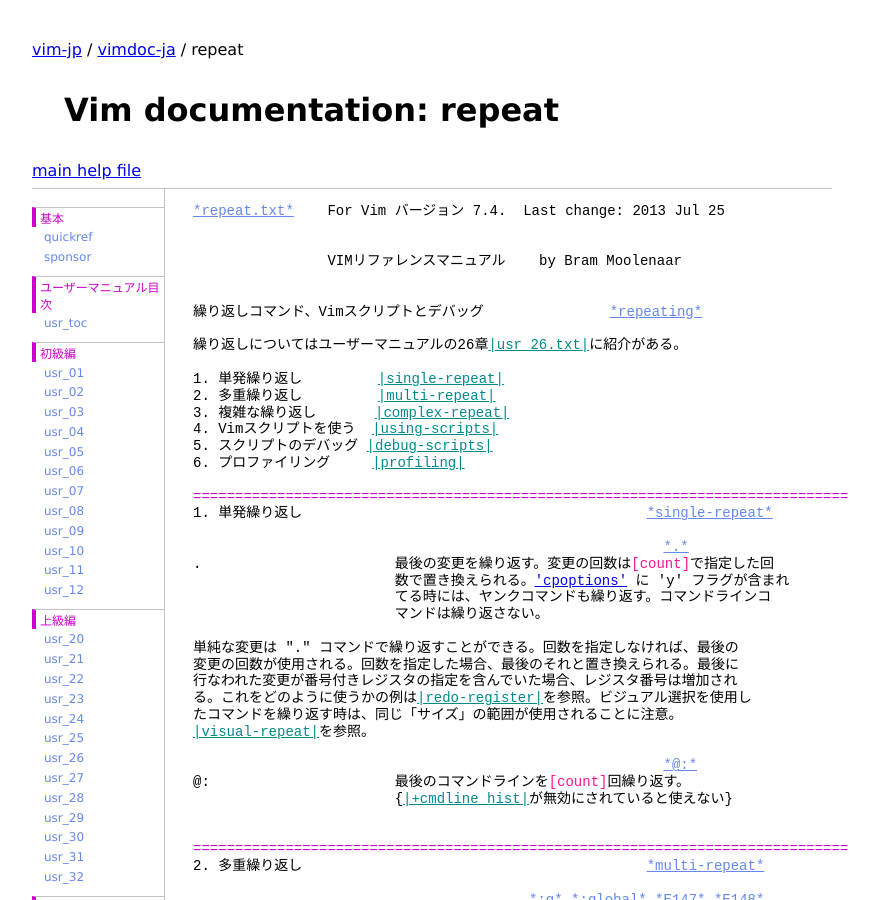
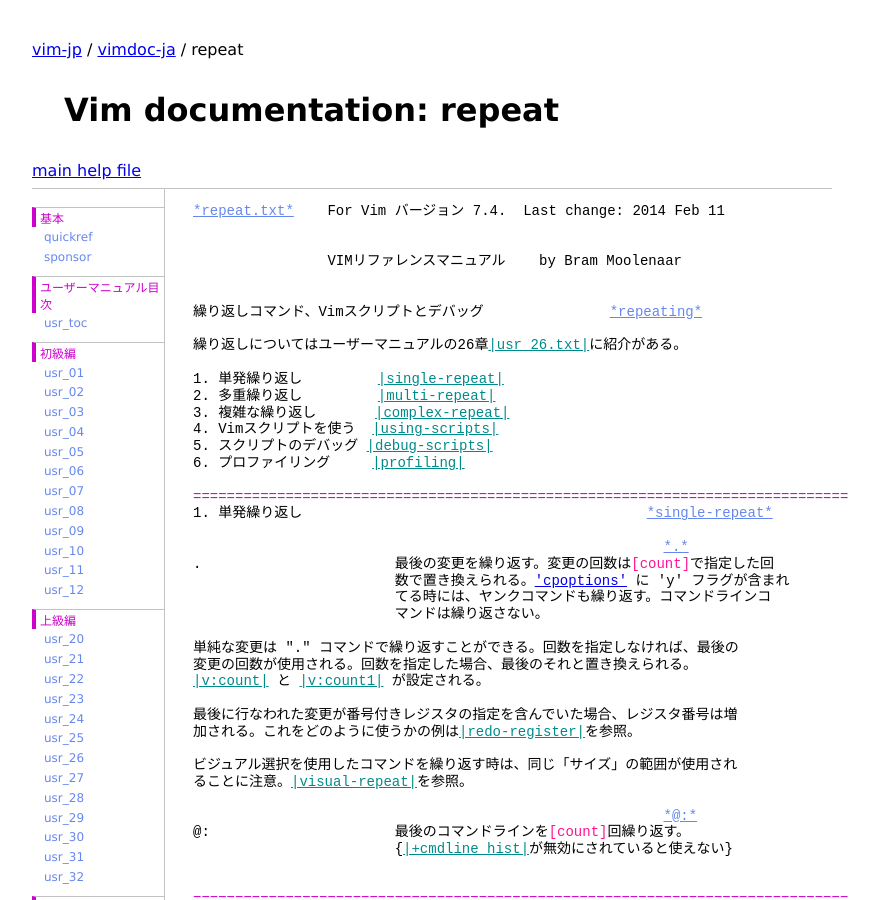
Before and after one commit to vim-jp/vimdoc-ja, a Jekyll site: the page built from repeat.html, in a window 1280 px wide and 900 px high. Shown: the whole window, without its empty margins (208-1087 px from the left). Built offline with Jekyll 4.4.1, drawn with Linux system fonts in a browser that asks for light colours; nearby versions of some CDN libraries; Markdown is read by kramdown in place of the engine named in the settings; comment, search, counter and statistics services are not loaded.

Commit message:
Deployed vim-jp/vimdoc-ja@bc9bb943caf3881fafe07d29f4bf7df24d049085 by ixeris.kaoriya.net

```diff
--- a/repeat.html
+++ b/repeat.html
@@ -3,7 +3,7 @@
 helpname: 'repeat'
 ---
 <div id='vimCodeElement'>
-<a class="Constant" href="repeat.html" name="repeat.txt">*repeat.txt*</a>&nbsp;&nbsp;&nbsp;&nbsp;For Vim バージョン 7.4.&nbsp;&nbsp;Last change: 2013 Jul 25<br>
+<a class="Constant" href="repeat.html" name="repeat.txt">*repeat.txt*</a>&nbsp;&nbsp;&nbsp;&nbsp;For Vim バージョン 7.4.&nbsp;&nbsp;Last change: 2014 Feb 11<br>
 <br>
 <br>
 &nbsp;&nbsp;&nbsp;&nbsp;&nbsp;&nbsp;&nbsp;&nbsp;&nbsp;&nbsp;&nbsp;&nbsp;&nbsp;&nbsp;&nbsp;&nbsp;VIMリファレンスマニュアル&nbsp;&nbsp;&nbsp;&nbsp;by Bram Moolenaar<br>
@@ -30,11 +30,14 @@
 &nbsp;&nbsp;&nbsp;&nbsp;&nbsp;&nbsp;&nbsp;&nbsp;&nbsp;&nbsp;&nbsp;&nbsp;&nbsp;&nbsp;&nbsp;&nbsp;&nbsp;&nbsp;&nbsp;&nbsp;&nbsp;&nbsp;&nbsp;&nbsp;マンドは繰り返さない。<br>
 <br>
 単純な変更は &quot;.&quot; コマンドで繰り返すことができる。回数を指定しなければ、最後の<br>
-変更の回数が使用される。回数を指定した場合、最後のそれと置き換えられる。最後に<br>
-行なわれた変更が番号付きレジスタの指定を含んでいた場合、レジスタ番号は増加され<br>
-る。これをどのように使うかの例は<a class="Identifier" href="undo.html#redo-register">|redo-register|</a>を参照。ビジュアル選択を使用し<br>
-たコマンドを繰り返す時は、同じ「サイズ」の範囲が使用されることに注意。<br>
-<a class="Identifier" href="visual.html#visual-repeat">|visual-repeat|</a>を参照。<br>
+変更の回数が使用される。回数を指定した場合、最後のそれと置き換えられる。<br>
+<a class="Identifier" href="eval.html#v:count">|v:count|</a>&nbsp;と&nbsp;<a class="Identifier" href="eval.html#v:count1">|v:count1|</a>&nbsp;が設定される。<br>
+<br>
+最後に行なわれた変更が番号付きレジスタの指定を含んでいた場合、レジスタ番号は増<br>
+加される。これをどのように使うかの例は<a class="Identifier" href="undo.html#redo-register">|redo-register|</a>を参照。<br>
+<br>
+ビジュアル選択を使用したコマンドを繰り返す時は、同じ「サイズ」の範囲が使用され<br>
+ることに注意。<a class="Identifier" href="visual.html#visual-repeat">|visual-repeat|</a>を参照。<br>
 <br>
 &nbsp;&nbsp;&nbsp;&nbsp;&nbsp;&nbsp;&nbsp;&nbsp;&nbsp;&nbsp;&nbsp;&nbsp;&nbsp;&nbsp;&nbsp;&nbsp;&nbsp;&nbsp;&nbsp;&nbsp;&nbsp;&nbsp;&nbsp;&nbsp;&nbsp;&nbsp;&nbsp;&nbsp;&nbsp;&nbsp;&nbsp;&nbsp;&nbsp;&nbsp;&nbsp;&nbsp;&nbsp;&nbsp;&nbsp;&nbsp;&nbsp;&nbsp;&nbsp;&nbsp;&nbsp;&nbsp;&nbsp;&nbsp;&nbsp;&nbsp;&nbsp;&nbsp;&nbsp;&nbsp;&nbsp;&nbsp;<a class="Constant" href="repeat.html#@:" name="@:">*@:*</a><br>
 @:&nbsp;&nbsp;&nbsp;&nbsp;&nbsp;&nbsp;&nbsp;&nbsp;&nbsp;&nbsp;&nbsp;&nbsp;&nbsp;&nbsp;&nbsp;&nbsp;&nbsp;&nbsp;&nbsp;&nbsp;&nbsp;&nbsp;最後のコマンドラインを<span class="Special">[count]</span>回繰り返す。<br>
```
